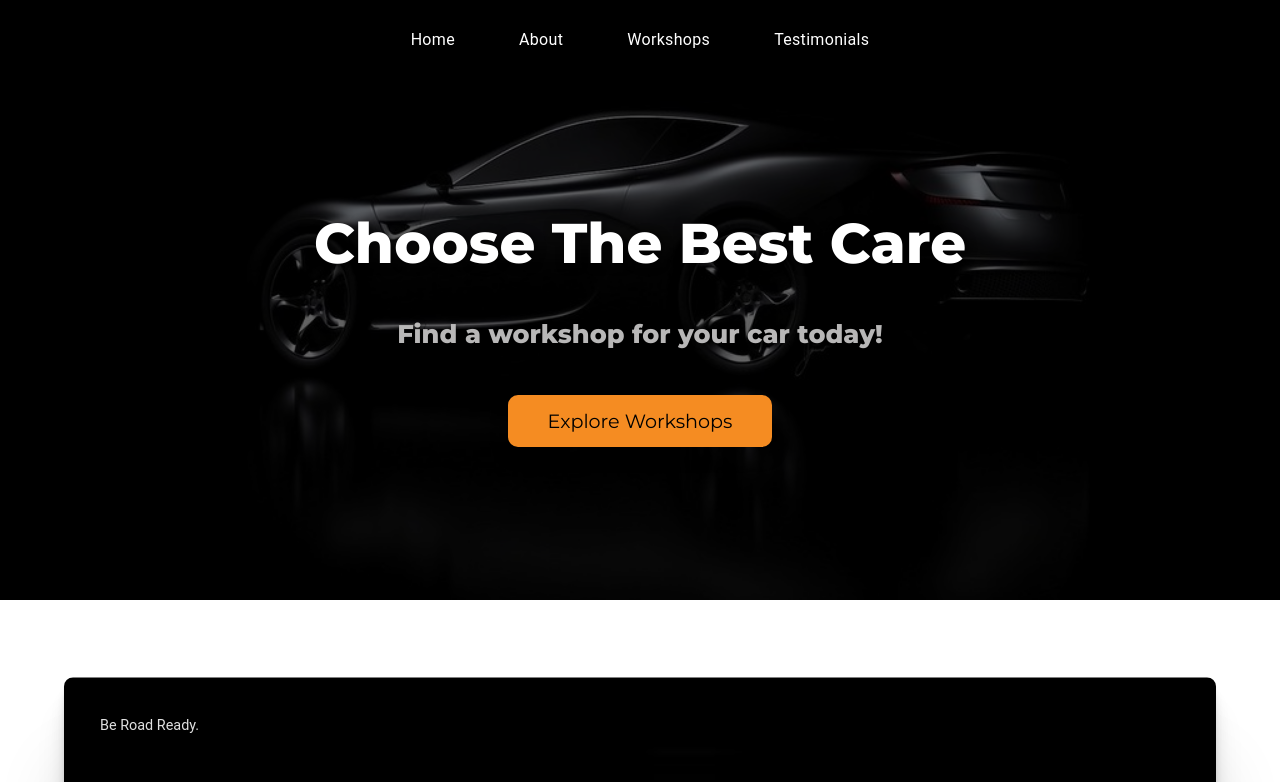
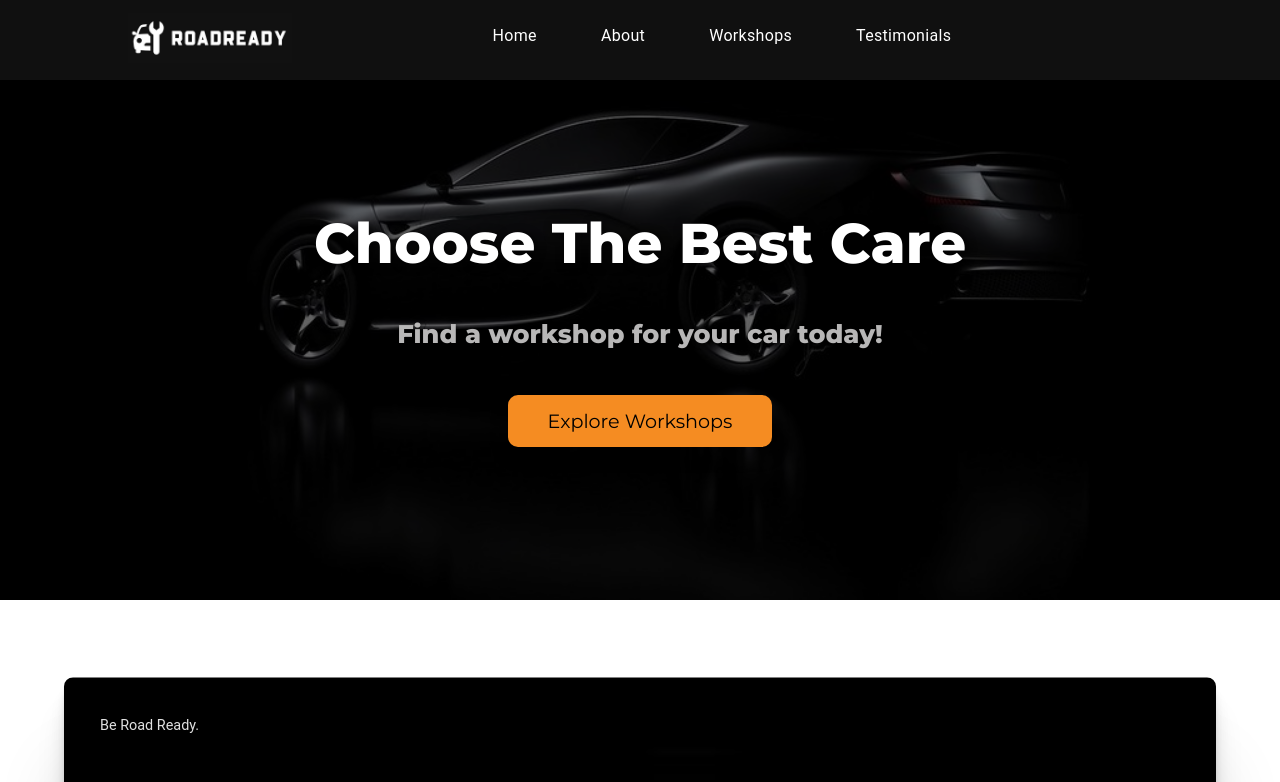
Before and after one commit to UL-BA/car-service-2024, a React (Vite) app: page / in a window 1280 px wide. Shown: the top 782 px of the page. Built offline with nearby package versions, Linux system fonts and the light colour scheme.

Commit message:
feat[CS-11]: add Logo and Tab icon

```diff
--- a/index.html
+++ b/index.html
@@ -6,7 +6,7 @@
   <meta name="viewport" content="width=device-width, initial-scale=1.0" />
   <title>RoadReady</title>
 
-  <link rel="icon" type="image/jpg" href="../../serwis/car-service/src/assets/logo.jpg" />
+  <link rel="icon" type="image/jpg" href="/src/assets/icon.jpg" />
   <link rel="stylesheet" href="styles/style.css" />
   <link href="https://fonts.googleapis.com/css2?family=Jost:wght@400;500;600;700&display=swap" rel="stylesheet" />
   <link rel="stylesheet" href="https://cdnjs.cloudflare.com/ajax/libs/font-awesome/6.0.0-beta3/css/all.min.css">
--- a/src/components/Header/components/Navbar/navbar.module.scss
+++ b/src/components/Header/components/Navbar/navbar.module.scss
@@ -3,6 +3,7 @@
   display: flex;
   justify-content: center;
   padding: 0 24px;
+  padding-top: 10px;
   width: 100%;
 }
 
--- a/src/components/Header/header.module.scss
+++ b/src/components/Header/header.module.scss
@@ -8,12 +8,9 @@
     justify-content: center;
     align-items: center;
     font-weight: normal;
-    background-color: black;
+    background-color: rgb(16, 16, 16);
     z-index: 1000;
 
-    &:hover {
-      background-color: #000000;
-    }
     .container {
       width: 80%;
       max-width: 1600px;
@@ -22,3 +19,14 @@
       margin-right: auto;
     }
   }
+
+  .logo {
+    display: flex;
+    align-items: center;
+    padding-bottom: 5px;
+  }
+
+  .logoImage {
+    height: 50px; /* Adjust the height as needed */
+    width: auto;
+  }
--- a/src/components/Header/index.jsx
+++ b/src/components/Header/index.jsx
@@ -1,12 +1,16 @@
-import Navbar from './components/Navbar'
-import styles from './header.module.scss'
+import Navbar from "./components/Navbar";
+import styles from "./header.module.scss";
+import logo from "../../assets/logo.jpg";
 
 export default function Header() {
   return (
     <header className={styles.header}>
       <div className={styles.container}>
+        <div className={styles.logo}>
+          <img src={logo} alt="Logo" className={styles.logoImage} />
+        </div>
         <Navbar />
       </div>
     </header>
-  )
+  );
 }
```
Also changed, not shown: src/assets/icon.jpg (added).
